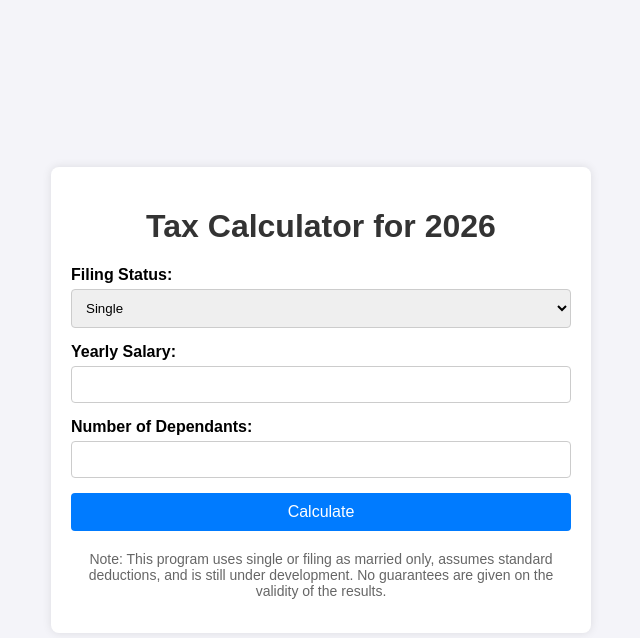
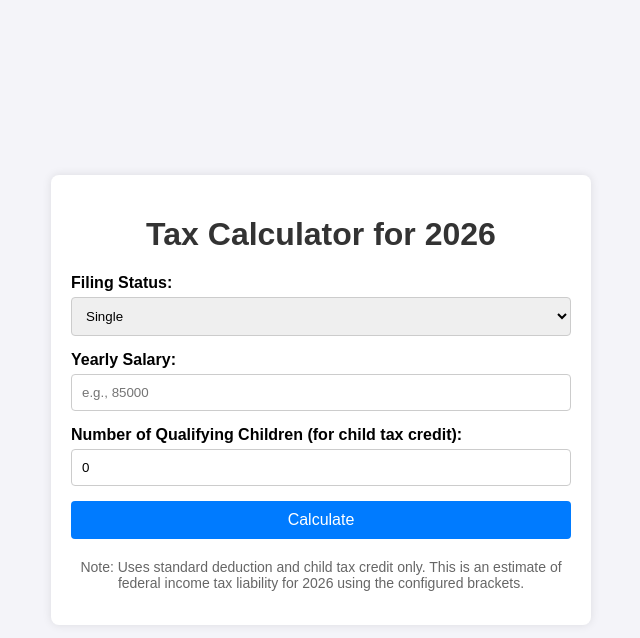
Before and after one commit to iwindon/2024_Tax_Brackets, a Flask app: page / in a window 1280 px wide. Shown: the top 638 px of the page, without its empty margins (319-959 px from the left). Run offline with Flask 2, Linux system fonts and the light colour scheme; parts of the project's set-up code (start-up, migrations or seed data) failed here and were passed over.

Commit message:
updated tax program

```diff
--- a/app.py
+++ b/app.py
@@ -1,4 +1,4 @@
-from flask import Flask, request, render_template, flash, redirect, url_for
+from flask import Flask, request, render_template, flash
 import locale
 import logging
 
@@ -9,92 +9,210 @@ app.secret_key = 'supersecretkey'  # Needed for flashing messages
 logging.basicConfig(level=logging.INFO)
 
 # Set locale for currency formatting
-locale.setlocale(locale.LC_ALL, 'en_US.UTF-8')
+try:
+    locale.setlocale(locale.LC_ALL, 'en_US.UTF-8')
+except locale.Error:
+    # Windows often does not have this locale string installed.
+    pass
+
+FILING_STATUSES = {
+    'single': {
+        'label': 'Single',
+        'standard_deduction': 16100,
+        'requires_second_salary': False,
+        'brackets': [
+            (12400, 0.10),
+            (50400, 0.12),
+            (105700, 0.22),
+            (201775, 0.24),
+            (256225, 0.32),
+            (640600, 0.35),
+            (None, 0.37),
+        ],
+    },
+    'married_joint': {
+        'label': 'Married Filing Jointly',
+        'standard_deduction': 32200,
+        'requires_second_salary': True,
+        'brackets': [
+            (24800, 0.10),
+            (100800, 0.12),
+            (211400, 0.22),
+            (403550, 0.24),
+            (512450, 0.32),
+            (768700, 0.35),
+            (None, 0.37),
+        ],
+    },
+    'married_separate': {
+        'label': 'Married Filing Separately',
+        'standard_deduction': 16100,
+        'requires_second_salary': False,
+        'brackets': [
+            (12400, 0.10),
+            (50400, 0.12),
+            (105700, 0.22),
+            (201775, 0.24),
+            (256225, 0.32),
+            (384350, 0.35),
+            (None, 0.37),
+        ],
+    },
+    'head_household': {
+        'label': 'Head of Household',
+        'standard_deduction': 24150,
+        'requires_second_salary': False,
+        'brackets': [
+            (17700, 0.10),
+            (67600, 0.12),
+            (105700, 0.22),
+            (201775, 0.24),
+            (256225, 0.32),
+            (640600, 0.35),
+            (None, 0.37),
+        ],
+    },
+    'qualifying_surviving_spouse': {
+        'label': 'Qualifying Surviving Spouse',
+        'standard_deduction': 32200,
+        'requires_second_salary': False,
+        'brackets': [
+            (24800, 0.10),
+            (100800, 0.12),
+            (211400, 0.22),
+            (403550, 0.24),
+            (512450, 0.32),
+            (768700, 0.35),
+            (None, 0.37),
+        ],
+    },
+}
 
 # Custom filter for currency formatting
 @app.template_filter('currency')
 def currency_filter(value):
-    return locale.currency(value, grouping=True)
+    try:
+        return f"${float(value):,.2f}"
+    except (TypeError, ValueError):
+        return '$0.00'
+
+def parse_currency(value):
+    cleaned = (value or '').replace(',', '').replace('$', '').strip()
+    return float(cleaned)
+
 
 def calculate_tax(salary, salary2, num_children, filing_status):
-    standard_deduction = 32200 if filing_status == 'married' else 16100
-    child_credit = 2200 * num_children
+    status = FILING_STATUSES[filing_status]
+    standard_deduction = status['standard_deduction']
+    total_salary = salary + salary2
+    taxable_income = max(0.0, total_salary - standard_deduction)
 
-    if filing_status == 'married':
-        total_salary = salary + salary2
-        taxable_income = total_salary - standard_deduction
-    else:
-        total_salary = salary
-        taxable_income = total_salary - standard_deduction
+    gross_tax = 0.0
+    tax_breakdown = []
+    lower_bound = 0.0
 
-    if filing_status == 'single':
-        tax_brackets = [
-            (640600, 0.37),
-            (256225, 0.35),
-            (201775, 0.32),
-            (105700, 0.24),
-            (50400, 0.22),
-            (12400, 0.12),
-            (0, 0.10)
-        ]
-    elif filing_status == 'married':
-        tax_brackets = [
-            (768700, 0.37),
-            (512450, 0.35),
-            (403550, 0.32),
-            (211400, 0.24),
-            (100800, 0.22),
-            (24800, 0.12),
-            (0, 0.10)
-        ]
-    tax = 0
-    tax_breakdown = []
+    for cap, rate in status['brackets']:
+        upper_bound = taxable_income if cap is None else min(taxable_income, cap)
+        taxed_amount = max(0.0, upper_bound - lower_bound)
 
-    for i in range(len(tax_brackets)-1):
-        if taxable_income > tax_brackets[i][0]:
-            amount = (taxable_income - tax_brackets[i][0]) * tax_brackets[i][1]
-            tax += amount
-            tax_breakdown.append((tax_brackets[i][0], tax_brackets[i][1], amount))
-            taxable_income = tax_brackets[i][0]
-    amount = taxable_income * tax_brackets[-1][1]
-    tax += amount
-    tax_breakdown.append((tax_brackets[-1][0], tax_brackets[-1][1], amount))
-    tax -= child_credit
+        if taxed_amount > 0:
+            bracket_tax = taxed_amount * rate
+            gross_tax += bracket_tax
+            tax_breakdown.append(
+                {
+                    'lower': lower_bound,
+                    'upper': upper_bound,
+                    'rate': rate,
+                    'taxed_amount': taxed_amount,
+                    'tax': bracket_tax,
+                }
+            )
 
+        if cap is None or taxable_income <= cap:
+            break
+        lower_bound = float(cap)
 
-    final_salary_after_taxes = total_salary - tax
+    child_credit = 2000 * num_children
+    tax_liability = max(0.0, gross_tax - child_credit)
+    final_salary_after_taxes = total_salary - tax_liability
 
-    return locale.currency(tax, grouping=True), locale.currency(final_salary_after_taxes, grouping=True), tax_breakdown
+    return {
+        'filing_status_label': status['label'],
+        'total_income': total_salary,
+        'standard_deduction': standard_deduction,
+        'taxable_income': taxable_income,
+        'gross_tax': gross_tax,
+        'child_credit': child_credit,
+        'tax_liability': tax_liability,
+        'final_salary_after_taxes': final_salary_after_taxes,
+        'tax_breakdown': tax_breakdown,
+    }
 
-def validate_inputs(salary, salary2, num_children):
+def validate_inputs(salary, salary2, num_children, filing_status):
+    errors = []
+
+    if filing_status not in FILING_STATUSES:
+        return None, ['Invalid filing status selected.']
+
+    status = FILING_STATUSES[filing_status]
+
     try:
-        salary = float(salary)
-        if salary2:
-            salary2 = float(salary2)
+        salary = parse_currency(salary)
+        if salary < 0:
+            errors.append('Salary cannot be negative.')
+    except ValueError:
+        errors.append('Primary salary must be a valid number.')
+        salary = 0.0
+
+    try:
+        salary2 = parse_currency(salary2) if salary2 else 0.0
+        if salary2 < 0:
+            errors.append('Second salary cannot be negative.')
+    except ValueError:
+        errors.append('Second salary must be a valid number.')
+        salary2 = 0.0
+
+    if status['requires_second_salary'] and salary2 == 0:
+        errors.append('Second salary is required for Married Filing Jointly.')
+
+    try:
         num_children = int(num_children)
-        if num_children < 0 or num_children > 3:
-            return None
-        return salary, salary2, num_children
+        if num_children < 0:
+            errors.append('Number of qualifying children cannot be negative.')
     except ValueError:
-        return None
+        errors.append('Number of qualifying children must be a whole number.')
+        num_children = 0
+
+    if errors:
+        return None, errors
+
+    return (salary, salary2, num_children), []
 
 @app.route('/', methods=['GET', 'POST'])
 def index():
     if request.method == 'POST':
-        filing_status = request.form['filing_status']
-        salary = request.form['salary']
-        salary2 = request.form['salary2'] if filing_status == 'married' else 0
-        num_children = request.form['num_children']
+        filing_status = request.form.get('filing_status', 'single')
+        salary = request.form.get('salary', '')
+        salary2 = request.form.get('salary2', '')
+        num_children = request.form.get('num_children', '0')
 
-        validated_inputs = validate_inputs(salary, salary2, num_children)
+        form_data = {
+            'filing_status': filing_status,
+            'salary': salary,
+            'salary2': salary2,
+            'num_children': num_children,
+        }
+
+        validated_inputs, errors = validate_inputs(salary, salary2, num_children, filing_status)
         if validated_inputs:
             salary, salary2, num_children = validated_inputs
-            tax, final_salary_after_taxes, tax_breakdown = calculate_tax(salary, salary2, num_children, filing_status)
-            return render_template('result.html', tax=tax, final_salary_after_taxes=final_salary_after_taxes, tax_breakdown=tax_breakdown)
+            result = calculate_tax(salary, salary2, num_children, filing_status)
+            return render_template('result.html', result=result)
         else:
-            flash('Invalid input. Please enter valid numbers and ensure the number of dependents is between 0 and 3.')
-            return redirect(url_for('index'))
-    return render_template('form.html')
+            for error in errors:
+                flash(error)
+            return render_template('form.html', form_data=form_data, filing_statuses=FILING_STATUSES)
+    return render_template('form.html', form_data={}, filing_statuses=FILING_STATUSES)
 
 if __name__ == '__main__':
     app.run(debug=True)
--- a/templates/form.html
+++ b/templates/form.html
@@ -19,32 +19,33 @@
         <form method="post">
             <label for="filing_status">Filing Status:</label>
             <select name="filing_status" id="filing_status">
-                <option value="single">Single</option>
-                <option value="married">Married</option>
+                {% for code, status in filing_statuses.items() %}
+                <option value="{{ code }}" {% if form_data.get('filing_status', 'single') == code %}selected{% endif %}>{{ status.label }}</option>
+                {% endfor %}
             </select>
             <label for="salary">Yearly Salary:</label>
-            <input type="text" id="salary" name="salary">
+            <input type="text" id="salary" name="salary" value="{{ form_data.get('salary', '') }}" placeholder="e.g., 85000">
             <div id="second_salary" style="display:none;">
                 <label for="salary2">Second Yearly Salary:</label>
-                <input type="text" id="salary2" name="salary2">
+                <input type="text" id="salary2" name="salary2" value="{{ form_data.get('salary2', '') }}" placeholder="Required for Married Filing Jointly">
             </div>
-            <label for="num_children">Number of Dependants:</label>
-            <input type="number" id="num_children" name="num_children" min="0" max="3">
+            <label for="num_children">Number of Qualifying Children (for child tax credit):</label>
+            <input type="number" id="num_children" name="num_children" min="0" value="{{ form_data.get('num_children', 0) }}">
             <input type="submit" value="Calculate">
         </form>
         <div class="notice">
-            <p>Note: This program uses single or filing as married only, assumes standard deductions, and is still under development. No guarantees are given on the validity of the results.</p>
+            <p>Note: Uses standard deduction and child tax credit only. This is an estimate of federal income tax liability for 2026 using the configured brackets.</p>
         </div>
     </div>
     <script>
-        document.getElementById('filing_status').addEventListener('change', function () {
+        function toggleSecondSalary() {
+            var filingStatus = document.getElementById('filing_status').value;
             var secondSalary = document.getElementById('second_salary');
-            if (this.value === 'married') {
-                secondSalary.style.display = 'block';
-            } else {
-                secondSalary.style.display = 'none';
-            }
-        });
+            secondSalary.style.display = filingStatus === 'married_joint' ? 'block' : 'none';
+        }
+
+        document.getElementById('filing_status').addEventListener('change', toggleSecondSalary);
+        toggleSecondSalary();
     </script>
 </body>
 </html>
```
Also changed, not shown: templates/result.html (+15 -7 lines), readme.md.
